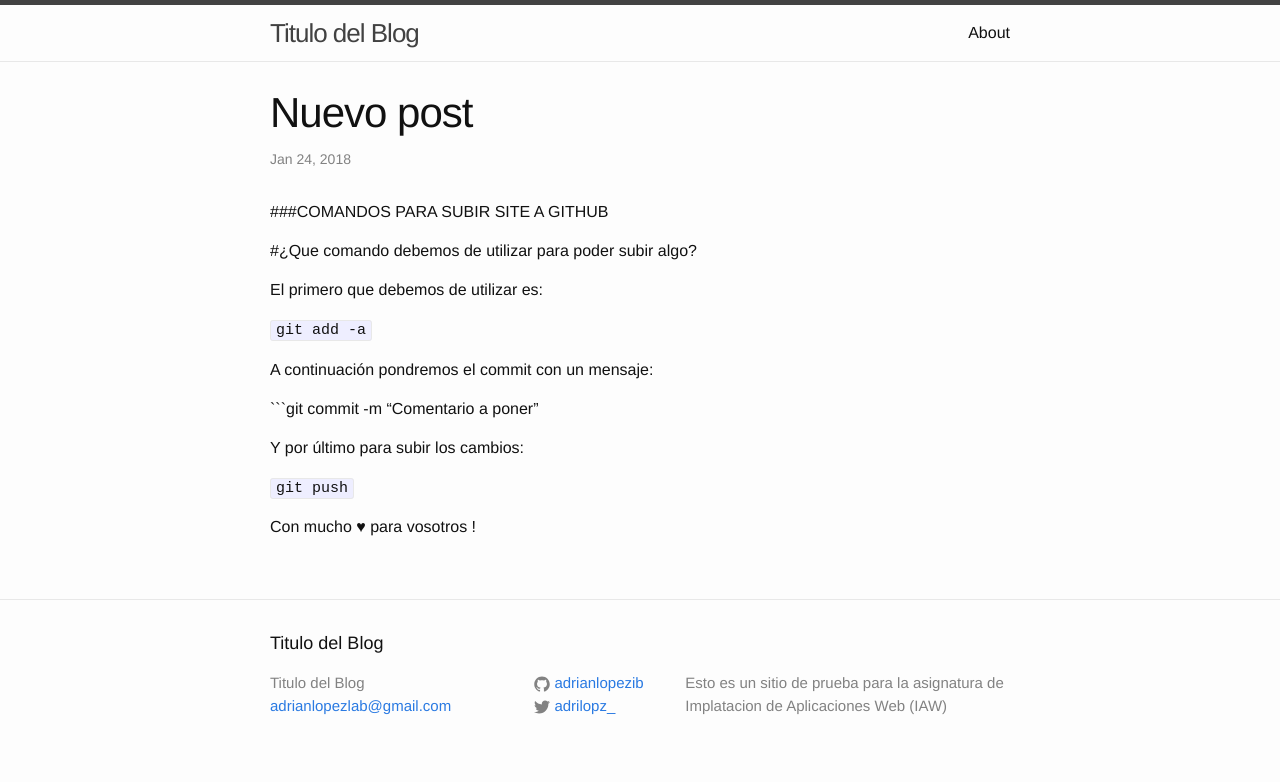
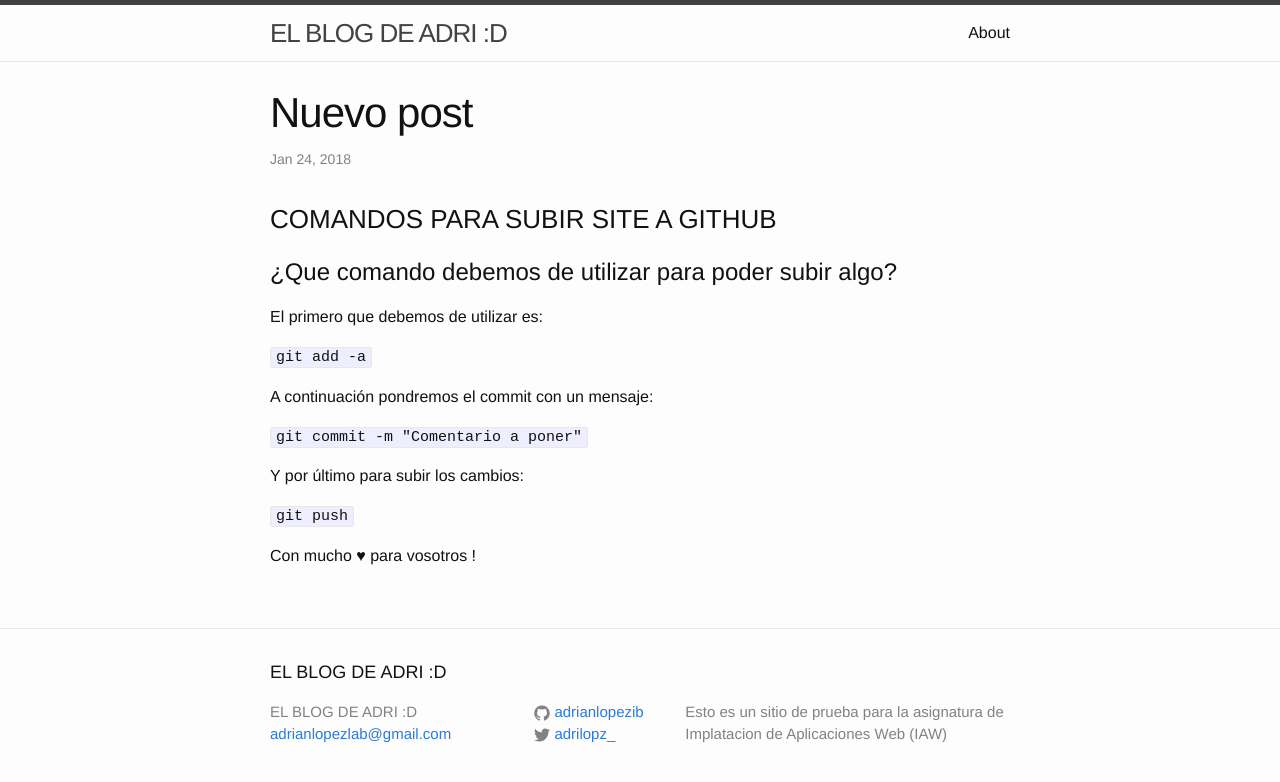
Before and after one commit to adrianlopezib/adrianlopezib.github.io, a Jekyll site: the page built from _posts/2018-01-22-subir-github.markdown, in a window 1280 px wide. Shown: the top 782 px of the page. Built offline with Jekyll 4.4.1, drawn with Linux system fonts in a browser that asks for light colours.

Commit message:
Nuevopost 24-01-15:29

````diff
--- a/_config.yml
+++ b/_config.yml
@@ -6,7 +6,7 @@
 # 'jekyll serve'. If you change this file, please restart the server process.
 
 # Site settings
-title: Titulo del Blog
+title: EL BLOG DE ADRI :D
 email: adrianlopezlab@gmail.com
 description: > # this means to ignore newlines until "baseurl:"
   Esto es un sitio de prueba para la asignatura de Implatacion de Aplicaciones Web (IAW)
--- a/_posts/2018-01-22-subir-github.markdown
+++ b/_posts/2018-01-22-subir-github.markdown
@@ -5,9 +5,9 @@ date:   2018-01-24 15:22:55 +0000
 categories: proyectos
 ---
 
-###COMANDOS PARA SUBIR SITE A GITHUB
+### COMANDOS PARA SUBIR SITE A GITHUB
 
-#¿Que comando debemos de utilizar para poder subir algo?
+# ¿Que comando debemos de utilizar para poder subir algo?
 
 El primero que debemos de utilizar es:
 
@@ -15,7 +15,7 @@ El primero que debemos de utilizar es:
 
 A continuación pondremos el commit con un mensaje:
 
-```git commit -m "Comentario a poner"
+```git commit -m "Comentario a poner"```
 
 Y por último para subir los cambios:
 
````
